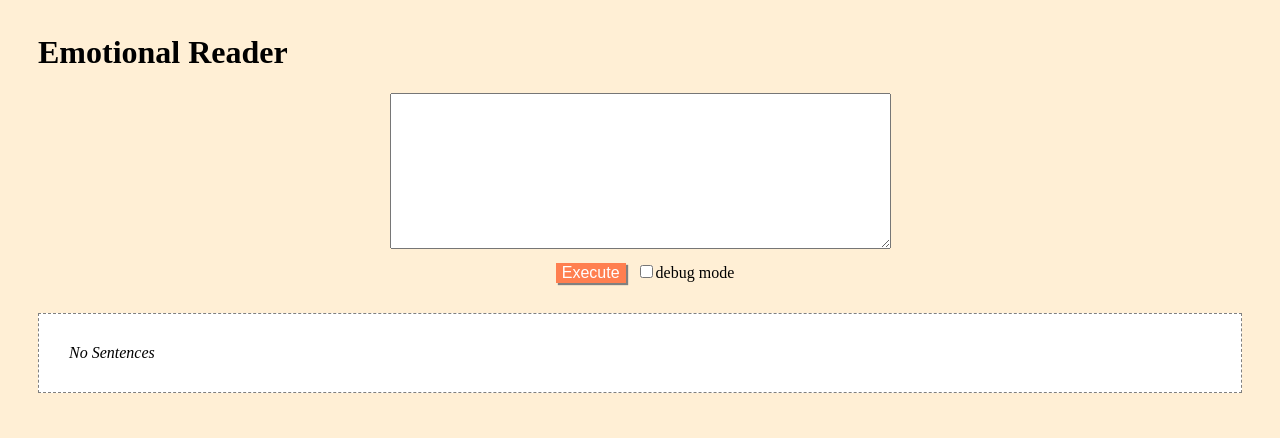
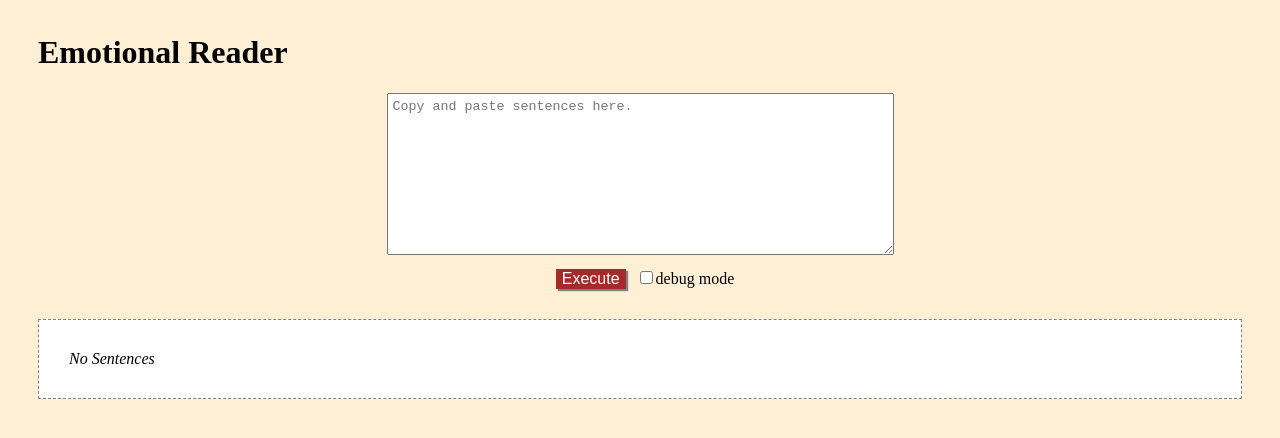
Before and after one commit to shioyang/EmotionalReader, an Angular app in the folder ERClient/: page / in a window 1280 px wide. Shown: the top 438 px of the page. Built offline with nearby package versions, Linux system fonts and the light colour scheme.

Commit message:
Update textarea style

```diff
--- a/ERClient/src/app/app.component.css
+++ b/ERClient/src/app/app.component.css
@@ -1,6 +1,15 @@
+.erTextarea {
+    padding: 5px;
+}
+
+.erTextarea:focus {
+    outline: 2px solid brown;
+    outline-offset: -1px;
+}
+
 .erExecButton {
     font-size: 16px;
-    background-color: coral;
+    background-color: brown;
     border: 0px solid black;
     color: white;
     margin: 10px 10px;
--- a/ERClient/src/app/app.component.html
+++ b/ERClient/src/app/app.component.html
@@ -2,7 +2,8 @@
 <div style="padding-bottom: 20px; text-align: center">
   <form (ngSubmit)="onSubmit()">
     <div>
-      <textarea rows="10" cols="60" [(ngModel)]="paragraph" name="paragraph"></textarea>
+      <textarea rows="10" cols="60" [(ngModel)]="paragraph" class="erTextarea"
+                name="paragraph" placeholder="Copy and paste sentences here. "></textarea>
     </div>
     <div>
       <button type="submit" class="erExecButton">Execute</button>
```
